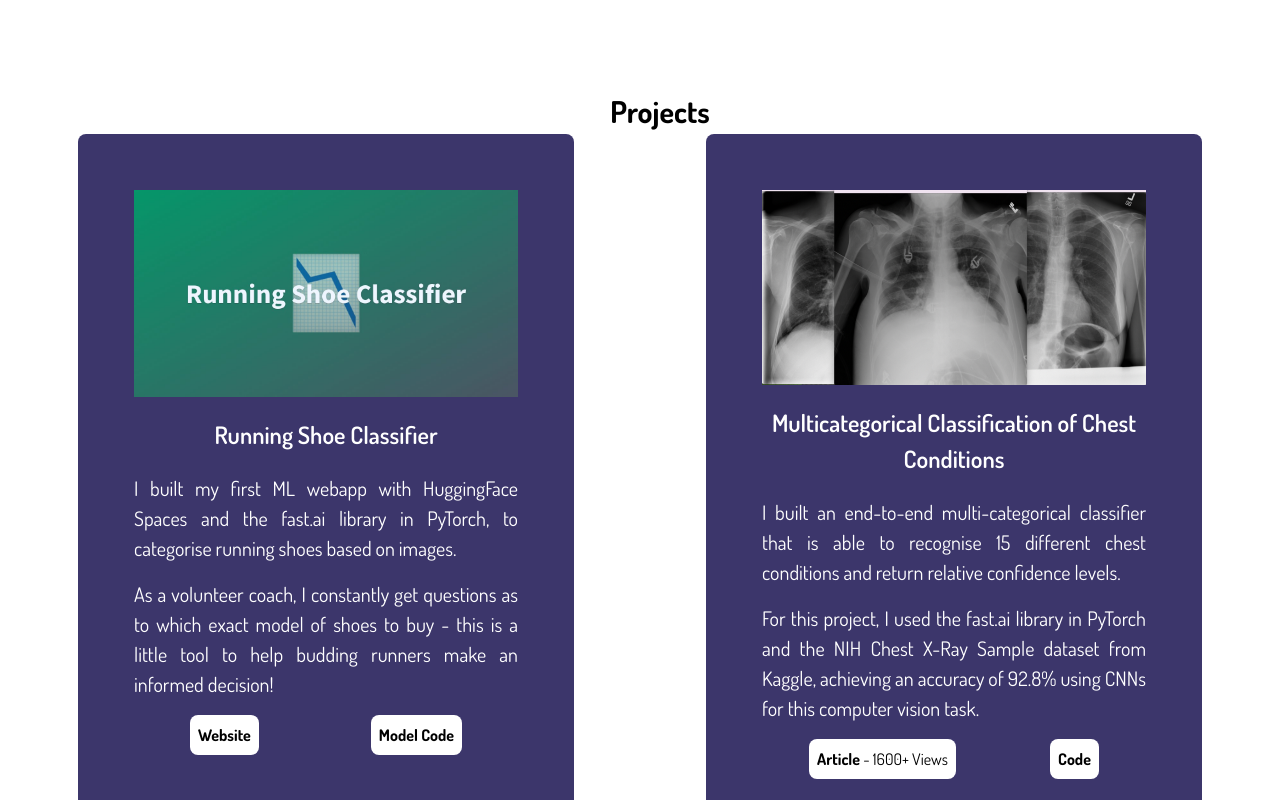
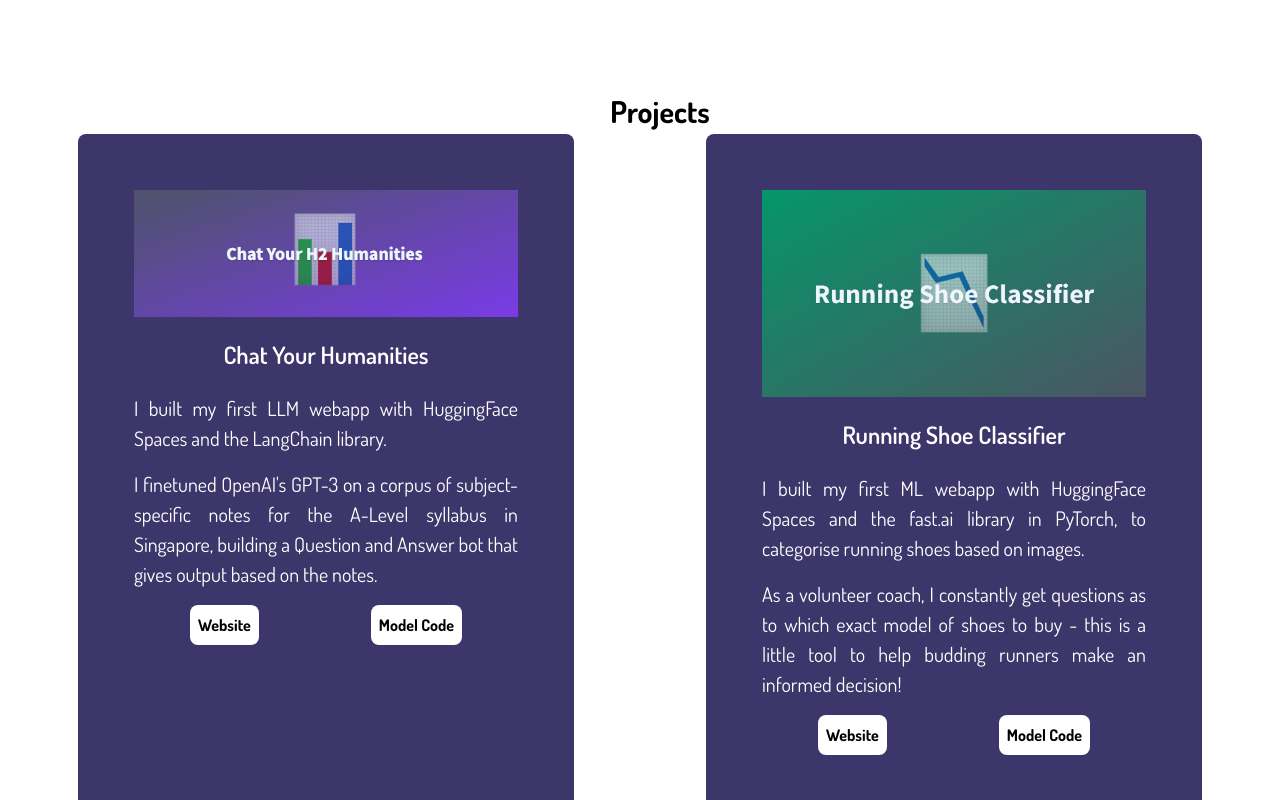
Before and after one commit to danielcwq/personal-website-current-build, a React (Create React App) app: page /portfolio in a window 1280 px wide. Shown: the part 340-1140 px from the top of the page. Built offline with nearby package versions, Linux system fonts and the light colour scheme.

Commit message:
new changes to running and added new project

```diff
--- a/src/components/portfolio.js
+++ b/src/components/portfolio.js
@@ -66,6 +66,30 @@
                 <h1 className = 'text-3xl pt-10 md:pt-16 font-bold pl-10 text-justify font-dosis'> Projects </h1>
             </div>
             <div className = 'grid grid-cols-1 md:grid-cols-2 gap-2 md:flex-row justify-between font-dosis mx-2 md:mx-4' style = {{minHeight: "50vh"}} >
+            <div className = 'w-4/5 mx-auto rounded-xl md:rounded-lg bg-indigo-900 hover:bg-blue-700 '>
+
+                        <div className = 'm-8 p-6 md:rounded-xl text-white font-dosis'>
+                            <img src='./chathumans.png'/>
+                            <div className = "text-2xl font-semibold my-5 text-center ">
+                                Chat Your Humanities
+                            </div>
+                            <div className = 'text-xl text-justify my-4'>
+                            I built my first LLM webapp with HuggingFace Spaces and the LangChain library.
+                            </div>
+                            <div className = 'text-xl text-justify my-4'>
+                            I finetuned OpenAI's GPT-3 on a corpus of subject-specific notes for the A-Level syllabus in Singapore, building a Question and Answer bot that gives output based on the notes.
+                            </div>
+
+                            <div className = 'flex flex-row justify-around mt-4'>
+                                <a href = 'https://huggingface.co/spaces/danielcwq/chat-your-humanities'class = 'rounded-lg bg-white text-black p-2' target = '_blank'>
+                                    <b>Website</b>
+                                </a>
+                                <a href = 'https://huggingface.co/spaces/danielcwq/chat-your-humanities/tree/main' className = 'rounded-lg bg-white text-black p-2' target = '_blank'>
+                                    <b>Model Code</b>
+                                </a>
+                            </div>
+                        </div>
+                </div>
                 <div className = 'w-4/5 mx-auto rounded-xl md:rounded-lg bg-indigo-900 hover:bg-blue-700 '>
 
                         <div className = 'm-8 p-6 md:rounded-xl text-white font-dosis'>
--- a/src/components/runningRevised.js
+++ b/src/components/runningRevised.js
@@ -77,6 +77,9 @@
                                 <a class ="rounded-xl mx-auto md:mt-6 p-2 hover:bg-gray-400 text-center" href="https://twitter.com/danielchingwq/status/1615374111412486147" target ='_blank'>
                                 why relying too much on watch-based fitness metrics might be a bad thing (thread)
                                 </a>
+                                <a class ="font-bold mx-auto rounded-xl md:p-2 hover:bg-gray-400 text-center" href="https://betterhumans.pub/preventing-overtraining-achieving-sustainable-growth-c47fcc6c2d7f" target ='_blank'>
+                                Preventing overtraining for beginner runners (article)
+                                </a>
                     </div>
                     <div class = 'invisible md:visible'>
                         <h2 class = ' text-2xl mt-10'>What I'm doing now</h2>
@@ -84,6 +87,7 @@
                             <li>Utilising NLP to process athlete's comments post-workout, assigning true RPE values</li>
                             <li>Experimenting with HRV4Training, an app that measures heart rate variability to give training insights</li>
                             <li>Coaching 5+ mentees for IPPT</li>
+
                         </ul>
                     </div>
                 </div>
```
Also changed, not shown: public/chathumans.png (added).
